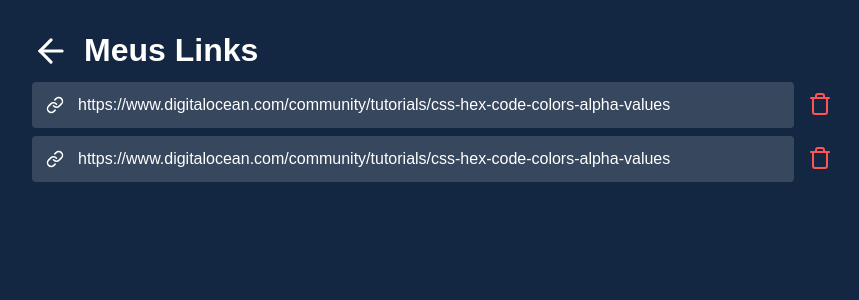
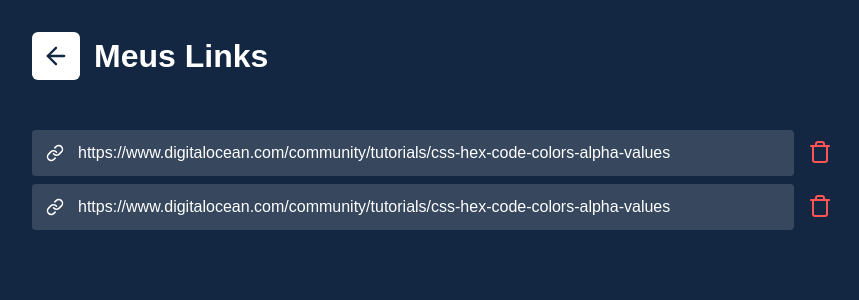
Before and after one commit to alansods/encurtador-de-links, a React (Create React App) app: page /meus-links in a window 1280 px wide. Shown: the top 300 px of the page, without its empty margins (208-1067 px from the left). Built offline with nearby package versions, Linux system fonts and the light colour scheme.

Commit message:
detalhes css

```diff
--- a/src/components/Menu/index.js
+++ b/src/components/Menu/index.js
@@ -5,10 +5,10 @@ import { Link } from 'react-router-dom'
 export default function Menu(){
   return(
     <div className='menu'>
-      <a className='social' href="https://www.youtube.com/" target="_blank">
+      <a className='social' href="https://www.youtube.com/" target="_blank" rel="noreferrer">
         <AiFillYoutube color='#fff' size={28} />
       </a>
-      <a className='social' href="https://www.instagram.com/" target="_blank">
+      <a className='social' href="https://www.instagram.com/" target="_blank" rel="noreferrer">
         <AiFillInstagram color='#fff' size={24} />
       </a>
       <Link className='menu-item' to={"/meus-links"}>Meus Links</Link>
--- a/src/components/Menu/menu.css
+++ b/src/components/Menu/menu.css
@@ -12,7 +12,7 @@
 }
 
 .social{
-  margin-right: 14px;
+  margin-right: 12px;
   display: flex;
   align-items: center;
 }
@@ -30,7 +30,7 @@
   background: #fff;
   padding: 10px 15px;
   border-radius: 4px;
-  transition: background .3s ease;
+  transition: all .3s ease;
 }
 
 .menu-item:hover{
--- a/src/pages/MeusLinks/index.js
+++ b/src/pages/MeusLinks/index.js
@@ -9,7 +9,10 @@ export default function MeusLinks() {
 
       <div className="links-header">
         <Link to={"/"}>
-        <FiArrowLeft size={38} color='#fff' />
+          <div className='voltar'>
+          <FiArrowLeft size={28} color='#132742' />
+          </div>
+
         </Link>
         <h1>Meus Links</h1>
       </div>
--- a/src/pages/MeusLinks/meusLinks.css
+++ b/src/pages/MeusLinks/meusLinks.css
@@ -18,10 +18,28 @@
 .links-header{
   display: flex;
   flex-direction: row;
+  align-items: center;
+  margin-bottom: 50px;
 }
 
-.links-header svg{
+.voltar{
+  background: #fff;
+  display: flex;
+  align-items: center;
+  justify-content: center;
+  border-radius: 6px;
+  padding: 10px;
   margin-right: 14px;
+  transition: all .3s ease;
+}
+
+.voltar:hover{
+  background: #37C984;
+  fill: #fff;
+}
+
+.voltar:hover svg{
+  stroke: #fff;
 }
 
 .links-header h1{
@@ -70,6 +88,12 @@
 .link-delete{
   border: 0;
   background: transparent;
+  transition: transform .2s ease;
+}
+
+.link-delete:hover{
+  transform: scale(1.1);
+  transform: rotateZ(10deg);
 }
 
 @media (max-width: 715px){
```
